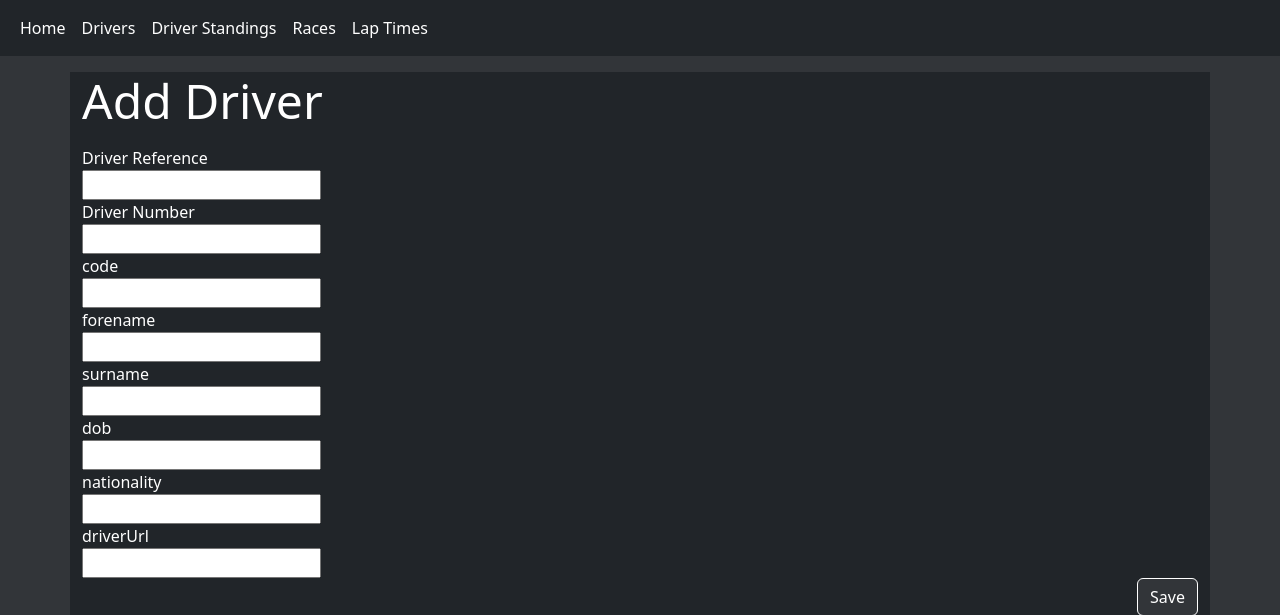
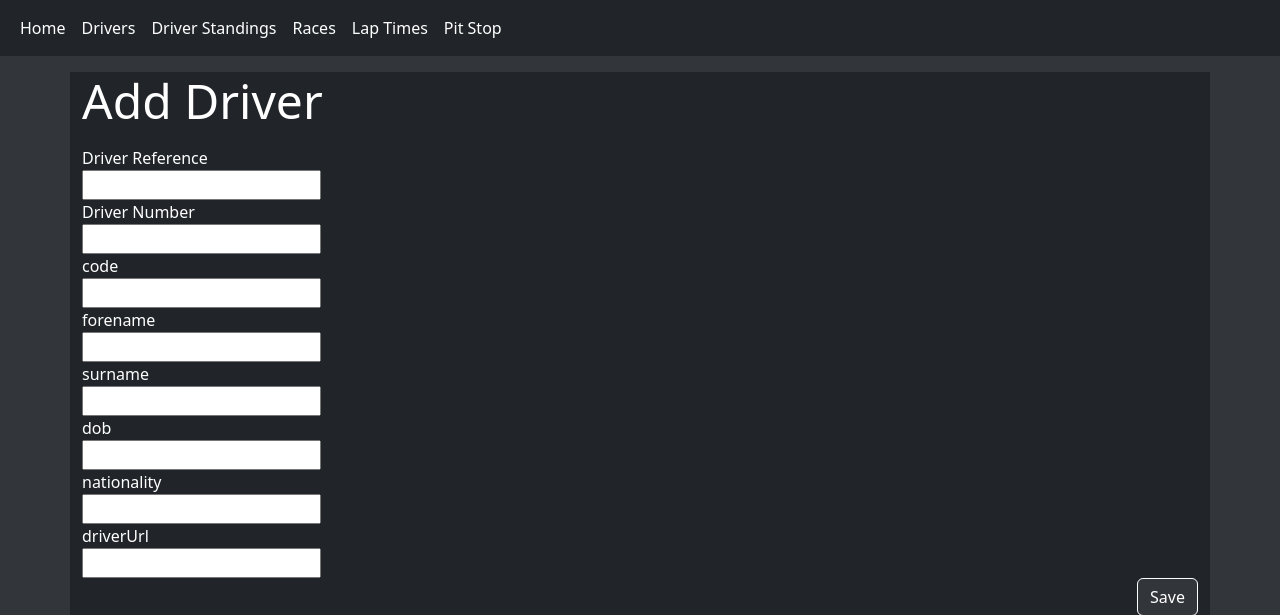
Before and after one commit to itudb2221/itudb2221, a Flask app: page /addDriver in a window 1280 px wide. Shown: the top 615 px of the page. Run offline with Flask 2, Linux system fonts and the light colour scheme; parts of the project's set-up code (start-up, migrations or seed data) failed here and were passed over.

Commit message:
fix conflicts

```diff
--- a/server.py
+++ b/server.py
@@ -1,6 +1,7 @@
 from flask import Flask
 import views
 from database import Database
+
 def create_app():
     app = Flask(__name__)
     app.config.from_object("settings")
@@ -10,17 +11,17 @@ def create_app():
     app.add_url_rule('/updateDriver', view_func=views.update_driver_page, methods=["GET", "POST"])
     app.add_url_rule('/addDriver', view_func=views.add_driver_page, methods=["GET", "POST"])
     app.add_url_rule('/seasons', view_func=views.seasons_page)
-    app.add_url_rule('/sprintResults', view_func=views.sprint_results_page(), methods=["GET", "POST"])
-    app.add_url_rule('/updateSprintResults', view_func=views.update_sprint_results_page(), methods=["GET", "POST"])
-    app.add_url_rule('/addSprintResults', view_func=views.add_sprint_results_page(), methods=["GET", "POST"])
+    app.add_url_rule('/sprintResults', view_func=views.sprint_results_page, methods=["GET", "POST"])
+    app.add_url_rule('/updateSprintResults', view_func=views.update_sprint_results_page, methods=["GET", "POST"])
+    app.add_url_rule('/addSprintResults', view_func=views.add_sprint_results_page, methods=["GET", "POST"])
     app.add_url_rule('/driverStandings', view_func=views.driver_standings_page, methods=["GET", "POST"])
     app.add_url_rule('/updateDriverStanding', view_func=views.update_driver_standing_page, methods=["GET", "POST"])
     app.add_url_rule('/addDriverStanding', view_func=views.add_driver_standing_page, methods=["GET", "POST"])
     app.add_url_rule('/races', view_func=views.races_page, methods=["GET", "POST"])
     app.add_url_rule('/addRace', view_func=views.add_race_page, methods=["GET", "POST"])
     app.add_url_rule('/updateRace', view_func=views.update_race_page, methods=["GET", "POST"])
-    app.add_url_rule('/pitStops', view_func=views.pit_stops, methods=["GET"])
-    app.add_url_rule('/pitStops/add', view_func=views.add_pit_stop, methods=["POST"])
+    app.add_url_rule('/pit_stops', view_func=views.pit_stops, methods=["GET"])
+    app.add_url_rule('/pit_stops/add', view_func=views.add_pit_stop, methods=["POST"])
     app.add_url_rule('/pit_stops/delete/<identifier>', view_func=views.delete_pit_stop, methods=["POST"])
     app.add_url_rule('/pit_stops/update/<identifier>', view_func=views.update_pit_stop, methods=["GET","POST"])
     app.add_url_rule('/lapTimes', view_func=views.lap_times_page, methods=["GET", "POST"])
--- /dev/null
+++ b/settings.py
@@ -0,0 +1,2 @@
+DEBUG   = True
+PORT    = 8080
--- a/templates/layout.html
+++ b/templates/layout.html
@@ -16,6 +16,7 @@
                     <li class="nav-item"><a class="nav-link text-white" href="{{ url_for('driver_standings_page') }}">Driver Standings</a> </li>
                     <li class="nav-item"><a class="nav-link text-white" href="{{ url_for('races_page') }}">Races</a> </li>
                     <li class="nav-item"><a class="nav-link text-white" href="{{ url_for('lap_times_page') }}">Lap Times</a> </li>
+                    <li class="nav-item"><a class="nav-link text-white" href="{{ url_for('pit_stops') }}">Pit Stop</a> </li>
                     <!-- <li class="nav-item"><a class="nav-link text-white" href="{{ url_for('seasons_page') }}">Seasons</a> </li> -->
                 </ul>
             </div>
```
